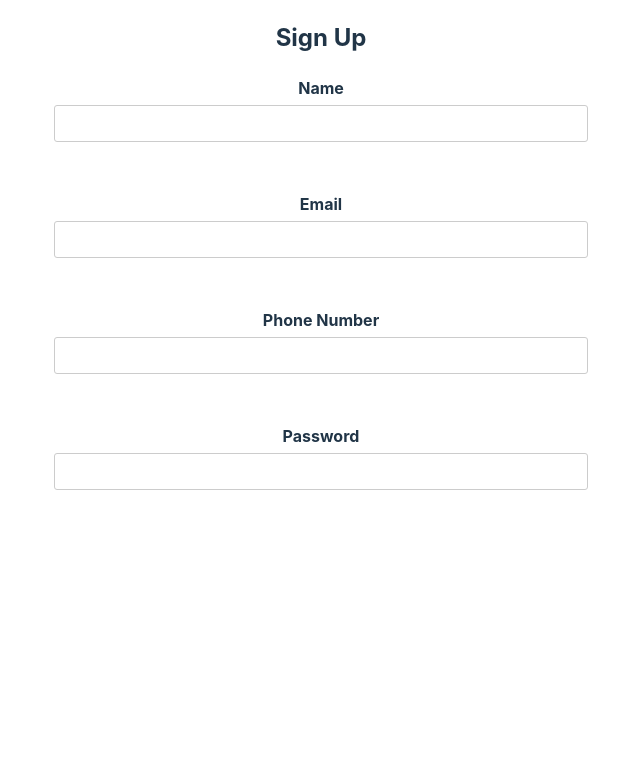
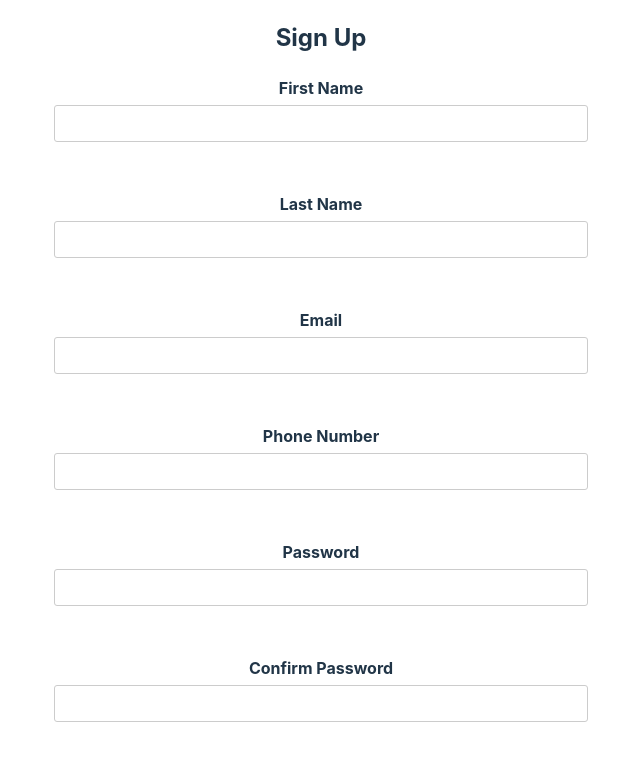
Before and after one commit to mahfuj-jim/Online-Book-Store-Frontend, a React app: page /signup in a window 1280 px wide. Shown: the top 760 px of the page, without its empty margins (319-959 px from the left). Built offline with nearby package versions, Linux system fonts and the light colour scheme; the HTML template or start-up script is replaced by a standard one.

Commit message:
Added useForm for Signup

```diff
--- a/src/hooks/useSignupHook.js
+++ b/src/hooks/useSignupHook.js
@@ -9,15 +9,14 @@
     setIsLoading(true);
     setResponse(null);
 
-    userData = { ...userData, role: 2 };
-    console.log(userData);
+    userData = { ...userData };
 
     try {
       const response = await axiosInstance.post("/auth/signup", userData);
       setResponse(response.data);
       setIsLoading(false);
     } catch (error) {
-      console.log(error)
+      console.log(error);
     }
   };
 
--- a/src/pages/signup_page/signup_page.jsx
+++ b/src/pages/signup_page/signup_page.jsx
@@ -1,19 +1,31 @@
 import { useForm, Controller } from "react-hook-form";
 import "./signup_page.style.css";
 import Button from "../../components/elements/button/button";
-import useSignupApi from "../../hooks/useSignupHook"
+import useSignupApi from "../../hooks/useSignupHook";
 
 const SignUpPage = () => {
   const {
     handleSubmit,
     control,
     formState: { errors },
+    setValue,
+    getValues,
+    watch,
   } = useForm();
 
   const { signUp } = useSignupApi();
 
-  const onSubmit = (data) => {
-    signUp(data);
+  const onSubmit = () => {
+    setValue("name", `${getValues("first_name")} ${getValues("last_name")}`);
+
+    const userData = {
+      role: 2,
+      email: getValues("email"),
+      name: getValues("name"),
+      password: getValues("password"),
+    };
+
+    signUp(userData);
   };
 
   return (
@@ -21,19 +33,41 @@
       <h2>Sign Up</h2>
       <form onSubmit={handleSubmit(onSubmit)}>
         <div className="form-group">
-          <label htmlFor="name">Name</label>
-          {errors.name && <p className="error-message">Name is required.</p>}
+          <label htmlFor="first_name">First Name</label>
+          {errors.first_name && (
+            <p className="error-message">First Name is required.</p>
+          )}
           <Controller
-            name="name"
+            name="first_name"
             control={control}
             defaultValue=""
             rules={{ required: true }}
             render={({ field }) => (
               <input
                 type="text"
-                id="name"
+                id="first_name"
                 {...field}
-                className={errors.name ? "error" : ""}
+                className={errors.first_name ? "error" : ""}
+              />
+            )}
+          />
+        </div>
+        <div className="form-group">
+          <label htmlFor="last_name">Last Name</label>
+          {errors.last_name && (
+            <p className="error-message">Late Name is required.</p>
+          )}
+          <Controller
+            name="last_name"
+            control={control}
+            defaultValue=""
+            rules={{ required: true }}
+            render={({ field }) => (
+              <input
+                type="text"
+                id="last_name"
+                {...field}
+                className={errors.last_name ? "error" : ""}
               />
             )}
           />
@@ -100,6 +134,34 @@
             )}
           />
         </div>
+        <div className="form-group">
+          <label htmlFor="confirm_password">Confirm Password</label>
+          {errors.confirm_password && (
+            <p className="error-message">
+              Password and confirm password should be same
+            </p>
+          )}
+          <Controller
+            name="confirm_password"
+            control={control}
+            defaultValue=""
+            rules={{
+              required: true,
+              validate: (value) => {
+                if (value != watch("password"))
+                  return "Password and confirm password should be same";
+              },
+            }}
+            render={({ field }) => (
+              <input
+                type="password"
+                id="confirm_password"
+                {...field}
+                className={errors.confirm_password ? "error" : ""}
+              />
+            )}
+          />
+        </div>
         <Button
           className={"cart-btn"}
           title={"Submit"}
```
